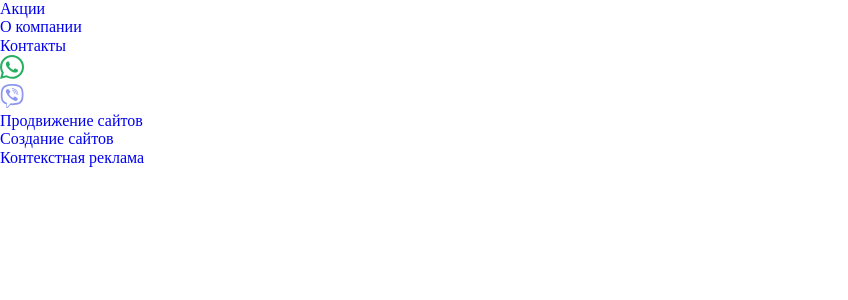
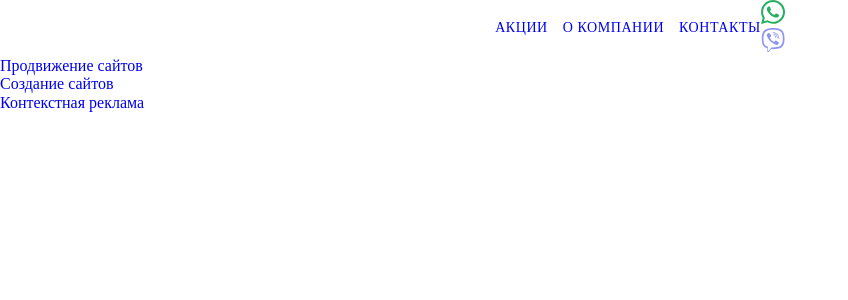
Before and after one commit to barometer-js/internet-advertising, a React (Create React App) app: page / in a window 1280 px wide. Shown: the top 300 px of the page, without its empty margins (0-848 px from the left). Built offline with nearby package versions, Linux system fonts and the light colour scheme.

Commit message:
added styles

```diff
--- a/src/components/TopNavigation/TopNavigation.js
+++ b/src/components/TopNavigation/TopNavigation.js
@@ -1,19 +1,17 @@
 import HeaderContacts from '../Contacts/HeaderContacts';
+import s from './TopNavigation.module.scss';
+import dataTopNav from './dataTopNav.json';
 
 function TopNavigation() {
   return (
-    <div>
-      <nav>
-        <ul>
-          <li>
-            <a href="/">Акции</a>
-          </li>
-          <li>
-            <a href="/">О компании</a>
-          </li>
-          <li>
-            <a href="/">Контакты</a>
-          </li>
+    <div className={s.section}>
+      <nav className={s.navigation}>
+        <ul className={s.list}>
+          {dataTopNav.map(data => (
+            <li className={s.item} key={data.id}>
+              <a href="/">{data.title}</a>
+            </li>
+          ))}
         </ul>
       </nav>
       <HeaderContacts />
--- a/src/components/TopNavigation/TopNavigation.module.scss
+++ b/src/components/TopNavigation/TopNavigation.module.scss
@@ -0,0 +1,26 @@
+.section {
+  display: flex;
+  justify-content: center;
+  align-items: center;
+}
+
+.list {
+  display: flex;
+  justify-content: center;
+  align-items: center;
+}
+
+.item {
+  font-family: Fira Sans Extra Condensed;
+  font-weight: 500;
+  font-size: 14px;
+  line-height: 1.21;
+  text-align: center;
+  letter-spacing: 0.04em;
+  text-transform: uppercase;
+  color: #333333;
+
+  &:not(:last-child) {
+    margin-right: 15px;
+  }
+}
--- /dev/null
+++ b/src/components/TopNavigation/dataTopNav.json
@@ -0,0 +1,14 @@
+[
+  {
+    "id": 1,
+    "title": "Акции"
+  },
+  {
+    "id": 2,
+    "title": "О компании"
+  },
+  {
+    "id": 3,
+    "title": "Контакты"
+  }
+]
```
